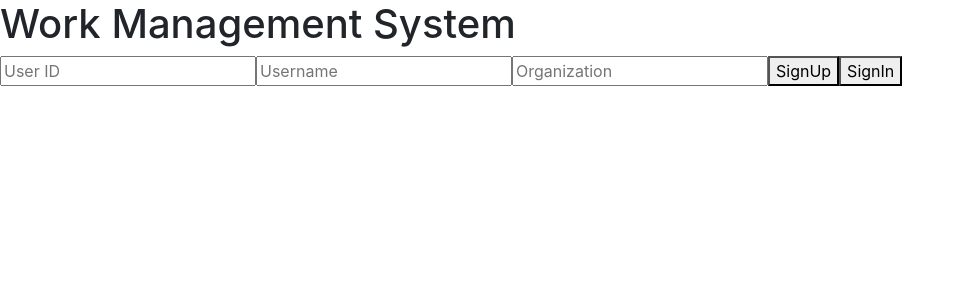
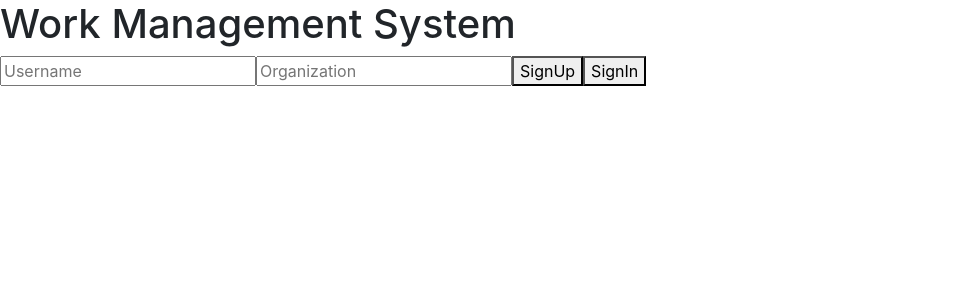
Before and after one commit to Captivest/todo-project, a React (Create React App) app: page / in a window 1280 px wide. Shown: the top 300 px of the page, without its empty margins (0-965 px from the left). Built offline with nearby package versions, Linux system fonts and the light colour scheme.

Commit message:
route to single using uname

```diff
--- a/src/components/HomePage.js
+++ b/src/components/HomePage.js
@@ -2,16 +2,9 @@ import React, { Component } from 'react'
 import history from './history'
 import axios from 'axios'
 
-const MainForm = ({ onChange, onSubmit, username, userid, org }) => {
+const MainForm = ({ onChange, onSubmit, username, org }) => {
   return (
     <form onSubmit={onSubmit}>
-      <input
-        onChange={onChange}
-        placeholder='User ID'
-        name='userid'
-        value={userid}
-        type='text'
-      />
       <input
         onChange={onChange}
         placeholder='Username'
@@ -37,7 +30,7 @@ const MainForm = ({ onChange, onSubmit, username, userid, org }) => {
 export default class HomePage extends Component {
   constructor (props) {
     super(props)
-    this.state = { username: '', member_of_org: '', userid: '' }
+    this.state = { username: '', member_of_org: '' }
     this.submit = this.submit.bind(this)
   }
 
@@ -50,15 +43,13 @@ export default class HomePage extends Component {
     axios.post('http://localhost:4000/login', user).then(res => {
       console.log(res.data)
       if (res.data.data.length === 0) {
-        this.setState({ username: '', org: '', userid: '' })
+        this.setState({ username: '', org: '' })
       } else if (res.data.data[0].isadmin === 1) {
         console.log('dash works')
         return history.push(`/dashboard/${this.state.org}`)
       } else {
         console.log('Single works')
-        return history.push(
-          `/single/${this.state.userid} ${this.state.username} ${this.state.org}`
-        )
+        return history.push(`/single/${this.state.username} ${this.state.org}`)
       }
     })
     /* if (ind > -1) return history.push('/dashboard')
@@ -66,7 +57,7 @@ export default class HomePage extends Component {
   }
 
   render () {
-    const { username, org, userid } = this.state
+    const { username, org } = this.state
     return (
       <div>
         <h1>Work Management System</h1>
@@ -75,7 +66,6 @@ export default class HomePage extends Component {
           onSubmit={this.submit}
           username={username}
           org={org}
-          userid={userid}
         />
       </div>
     )
--- a/src/components/Routes.js
+++ b/src/components/Routes.js
@@ -14,7 +14,7 @@ export default class Routes extends Component {
           <Route path='/' exact component={HomePage} />
           <Route path='/dashboard/:org' exact component={MainComponent} />
           <Route path='/register' exact component={Register} />
-          <Route path='/single/:uid :name :org' exact component={Single} />
+          <Route path='/single/:name :org' exact component={Single} />
         </Switch>
       </Router>
     )
--- a/src/components/Single.js
+++ b/src/components/Single.js
@@ -4,26 +4,42 @@ import axios from 'axios'
 export default class Single extends Component {
   constructor (props) {
     super(props)
-    this.state = { todo: [] }
+    this.state = { todo: [], uid: '', fn: '', ln: '' }
   }
   componentDidMount () {
-    const pid = this.props.match.params.uid
+    console.log(this.props)
+    let pname = this.props.match.params.name
+    let porg = this.props.match.params.org
     axios
-      .get(`http://localhost:4000/todo?userid=${pid}`)
+      .post('http://localhost:4000/login', {
+        username: pname,
+        member_of_org: porg
+      })
       .then(res => {
-        const newtd = [...res.data.data]
-        this.setState({ todo: newtd })
-      })
-      .catch(err => {
-        this.setState({ todo: [] })
+        console.log(pname, porg)
+        let uid = res.data.data[0].userid
+        let firstname = res.data.data[0].firstname
+        let lastname = res.data.data[0].lastname
+        axios
+          .get(`http://localhost:4000/todo?userid=${uid}`)
+          .then(res => {
+            const newtd = [...res.data.data]
+            this.setState({
+              todo: newtd,
+              uid: uid,
+              fn: firstname,
+              ln: lastname
+            })
+          })
+          .catch(err => {
+            this.setState({ todo: [], uid: '', fn: '', ln: '' })
+          })
       })
   }
 
   render () {
-    console.log(this.props)
-    const { params } = this.props.match
-    const { name, org } = params
-    const { todo } = this.state
+    const { org } = this.props.match.params
+    const { todo, fn, ln } = this.state
     var todos = []
     const tdl = todo.length
     if (tdl === 0) {
@@ -34,7 +50,7 @@ export default class Single extends Component {
     return (
       <div>
         <h1>
-          {name} && {org}
+          {`${fn} ${ln}`} works in department - {org}
         </h1>
         <ul>{todos}</ul>
       </div>
```
